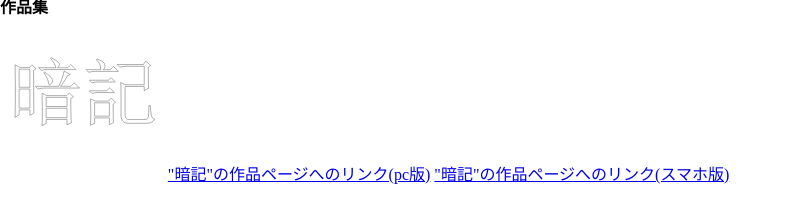
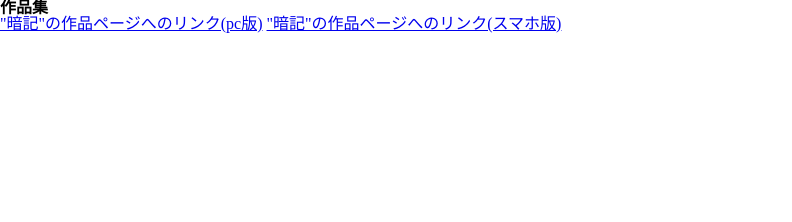
Before and after one commit to sho12121/sho12121.github.io, a website: page index.html in a window 1280 px wide. Shown: the whole page, without its empty margins (0-792 px from the left). Drawn offline with Linux system fonts and the light colour scheme.

Commit message:
themecolor変更

```diff
--- a/index.html
+++ b/index.html
@@ -34,11 +34,11 @@
     <link rel="apple-touch-startup-image" href="icons/apple-splash-1334-750.jpg" media="(device-width: 375px) and (device-height: 667px) and (-webkit-device-pixel-ratio: 2) and (orientation: landscape)">
     <link rel="apple-touch-startup-image" href="icons/apple-splash-640-1136.jpg" media="(device-width: 320px) and (device-height: 568px) and (-webkit-device-pixel-ratio: 2) and (orientation: portrait)">
     <link rel="apple-touch-startup-image" href="icons/apple-splash-1136-640.jpg" media="(device-width: 320px) and (device-height: 568px) and (-webkit-device-pixel-ratio: 2) and (orientation: landscape)">
-
+  <meta name="theme-color" value="white">
 </head>
   <body>
     <h1>作品集</h1>
-    <img src="logo.svg">
+
     <a href="Memorization_pc.html">"暗記"の作品ページへのリンク(pc版)</a>
     <a href="Memorization_mobile.html">"暗記"の作品ページへのリンク(スマホ版)</a>
     <script>
```
